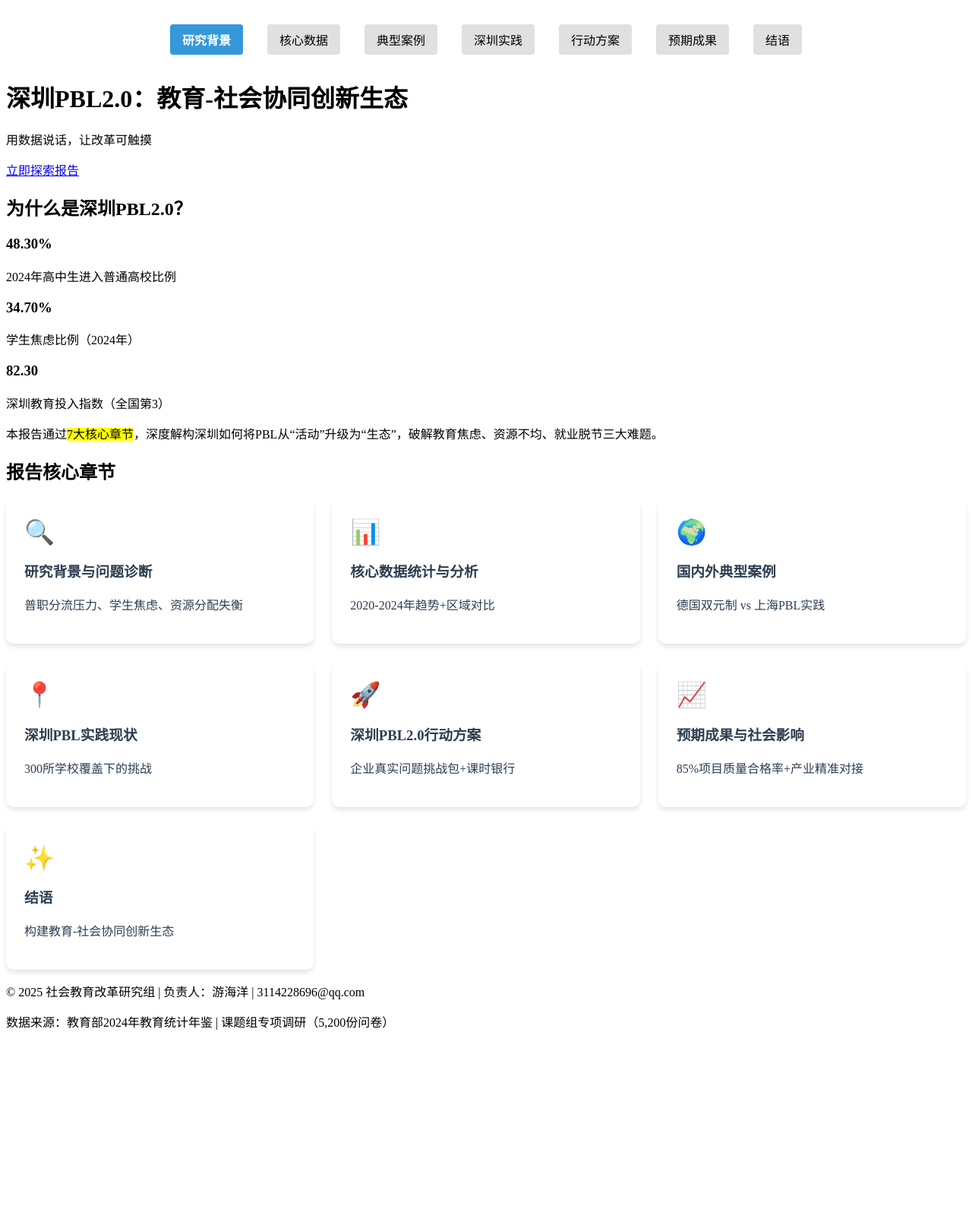
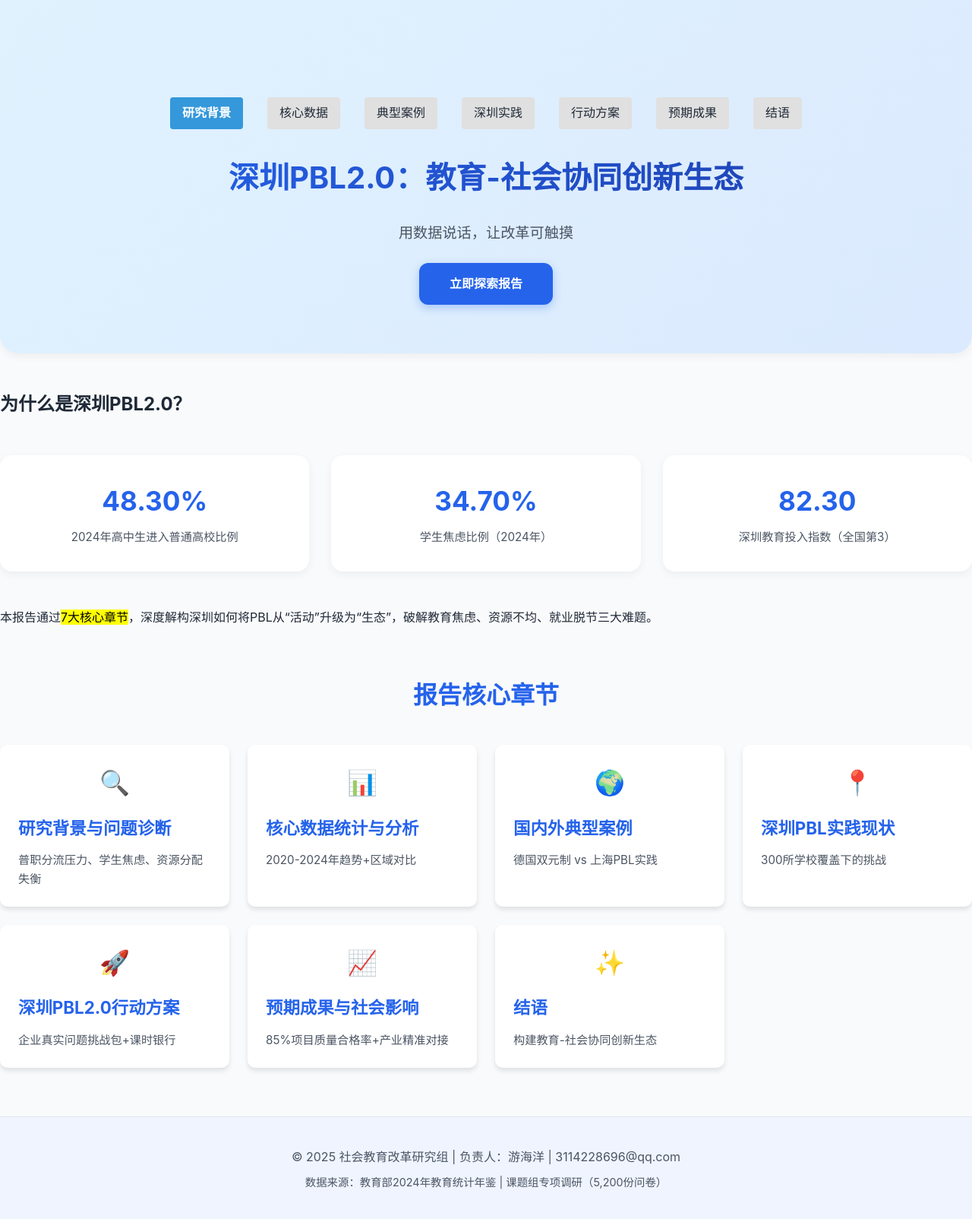
Before and after one commit to yohayi/my-personal-edu-website, a plain HTML site: page index.html in a window 1280 px wide. Shown: the whole page at 76% size. Before the commit the page ends 1372 px from the top, so only its background shows below. Drawn offline with Linux system fonts and the light colour scheme.

Commit message:
Update style.css

```diff
--- a/css/style.css
+++ b/css/style.css
@@ -19,7 +19,269 @@
     color: white;
     font-weight: bold;
 }
+/* 1. 基础重置与全局设置 */
+:root {
+  --primary: #2563EB;       /* 官方蓝（现代感主色） */
+  --primary-light: #dbeafe; /* 浅蓝辅助色 */
+  --text-dark: #1f2937;     /* 深灰文字（专业感） */
+  --text-light: #4b5563;    /* 浅灰辅助文字 */
+  --card-shadow: 0 4px 12px rgba(0, 0, 0, 0.05);
+  --transition: all 0.3s ease;
+}
 
+* {
+  margin: 0;
+  padding: 0;
+  box-sizing: border-box;
+}
+
+body {
+  font-family: 'Inter', -apple-system, BlinkMacSystemFont, 'Segoe UI', Roboto, sans-serif;
+  line-height: 1.6;
+  color: var(--text-dark);
+  background-color: #f9fafb;
+  padding: 0;
+  min-height: 100vh;
+}
+
+/* 2. 顶部导航栏（现代蓝白渐变+圆角） */
+.nav-bar {
+  background: linear-gradient(135deg, #ffffff, #f0f4ff);
+  padding: 1.2rem 5%;
+  box-shadow: 0 2px 10px rgba(0, 0, 0, 0.03);
+  position: sticky;
+  top: 0;
+  z-index: 100;
+  border-bottom: 1px solid #e2e8f0;
+}
+
+.nav-bar .logo {
+  font-size: 1.8rem;
+  font-weight: 700;
+  color: var(--primary);
+  letter-spacing: 0.5px;
+}
+
+.nav-bar nav ul {
+  display: flex;
+  list-style: none;
+  gap: 2.5rem;
+}
+
+.nav-bar a {
+  text-decoration: none;
+  color: var(--text-dark);
+  font-weight: 500;
+  padding: 0.5rem 0;
+  position: relative;
+  transition: var(--transition);
+}
+
+.nav-bar a:after {
+  content: '';
+  position: absolute;
+  bottom: 0;
+  left: 0;
+  width: 0;
+  height: 2px;
+  background: var(--primary);
+  transition: var(--transition);
+}
+
+.nav-bar a:hover:after {
+  width: 100%;
+}
+
+.nav-bar a.active:after {
+  width: 100%;
+  background: var(--primary);
+}
+
+/* 3. 主页核心设计（动态时间轴+数据卡片） */
+.hero-header {
+  background: linear-gradient(135deg, #e0f2fe, #dbeafe);
+  padding: 6rem 5% 4rem;
+  text-align: center;
+  margin-bottom: 3rem;
+  border-radius: 0 0 24px 24px;
+  box-shadow: var(--card-shadow);
+}
+
+.hero-header h1 {
+  font-size: 2.5rem;
+  margin-bottom: 1.5rem;
+  background: linear-gradient(to right, var(--primary), #1e40af);
+  -webkit-background-clip: text;
+  background-clip: text;
+  color: transparent;
+}
+
+.hero-header .tagline {
+  font-size: 1.2rem;
+  color: var(--text-light);
+  max-width: 700px;
+  margin: 0 auto;
+  line-height: 1.7;
+}
+
+.cta a {
+  background: var(--primary);
+  color: white;
+  padding: 0.9rem 2.5rem;
+  border-radius: 12px;
+  font-weight: 600;
+  text-decoration: none;
+  transition: var(--transition);
+  display: inline-block;
+  margin-top: 1.5rem;
+  box-shadow: 0 4px 12px rgba(37, 99, 235, 0.3);
+}
+
+.cta a:hover {
+  background: #1d4ed8;
+  transform: translateY(-2px);
+  box-shadow: 0 6px 16px rgba(37, 99, 235, 0.4);
+}
+
+/* 4. 数据卡片与统计网格（现代圆角+微妙阴影） */
+.stats-grid {
+  display: grid;
+  grid-template-columns: repeat(auto-fit, minmax(250px, 1fr));
+  gap: 1.8rem;
+  margin: 3rem 0;
+}
+
+.stat-card {
+  background: white;
+  border-radius: 16px;
+  padding: 2rem;
+  text-align: center;
+  box-shadow: var(--card-shadow);
+  transition: var(--transition);
+}
+
+.stat-card:hover {
+  transform: translateY(-5px);
+}
+
+.stat-card h3 {
+  font-size: 2.2rem;
+  font-weight: 700;
+  color: var(--primary);
+  margin-bottom: 0.5rem;
+}
+
+.stat-card p {
+  color: var(--text-light);
+  font-size: 0.95rem;
+}
+
+/* 5. 快速跳转卡片（统一现代设计） */
+.quick-links {
+  margin: 4rem 0;
+}
+
+.quick-links h2 {
+  text-align: center;
+  margin-bottom: 2.5rem;
+  font-size: 2rem;
+  color: var(--primary);
+}
+
+.links-grid {
+  display: grid;
+  grid-template-columns: repeat(auto-fit, minmax(280px, 1fr));
+  gap: 1.8rem;
+}
+
+.link-card {
+  background: white;
+  border-radius: 16px;
+  padding: 2rem;
+  text-decoration: none;
+  color: var(--text-dark);
+  transition: var(--transition);
+  box-shadow: var(--card-shadow);
+  display: flex;
+  flex-direction: column;
+  height: 100%;
+}
+
+.link-card:hover {
+  transform: translateY(-8px);
+  box-shadow: 0 12px 20px rgba(37, 99, 235, 0.15);
+}
+
+.card-icon {
+  font-size: 2.5rem;
+  margin-bottom: 1.2rem;
+  color: var(--primary);
+  text-align: center;
+}
+
+.link-card h3 {
+  font-size: 1.4rem;
+  margin-bottom: 0.8rem;
+  color: var(--primary);
+}
+
+.link-card p {
+  color: var(--text-light);
+  font-size: 0.95rem;
+  flex-grow: 1;
+}
+
+/* 6. 数据表格优化（专业感+留白） */
+table {
+  width: 100%;
+  border-collapse: collapse;
+  margin: 2.5rem 0;
+  background: white;
+  border-radius: 12px;
+  overflow: hidden;
+  box-shadow: var(--card-shadow);
+}
+
+th {
+  background: var(--primary-light);
+  color: var(--primary);
+  font-weight: 600;
+  padding: 1rem 1.2rem;
+  text-align: left;
+}
+
+td {
+  padding: 1rem 1.2rem;
+  border-bottom: 1px solid #e2e8f0;
+}
+
+tr:hover {
+  background-color: #f0f4ff;
+}
+
+.highlight-row {
+  background-color: var(--primary-light);
+  font-weight: 500;
+}
+
+/* 7. 页脚（简洁专业） */
+footer {
+  text-align: center;
+  padding: 2.5rem 5%;
+  background: #f0f4ff;
+  margin-top: 3rem;
+  border-top: 1px solid #e2e8f0;
+}
+
+footer p {
+  color: var(--text-light);
+  margin-bottom: 0.5rem;
+}
+
+.data-source {
+  font-size: 0.9rem;
+  color: var(--text-light);
+}
 /* 快速跳转卡片 */
 .links-grid {
     display: grid;
```
